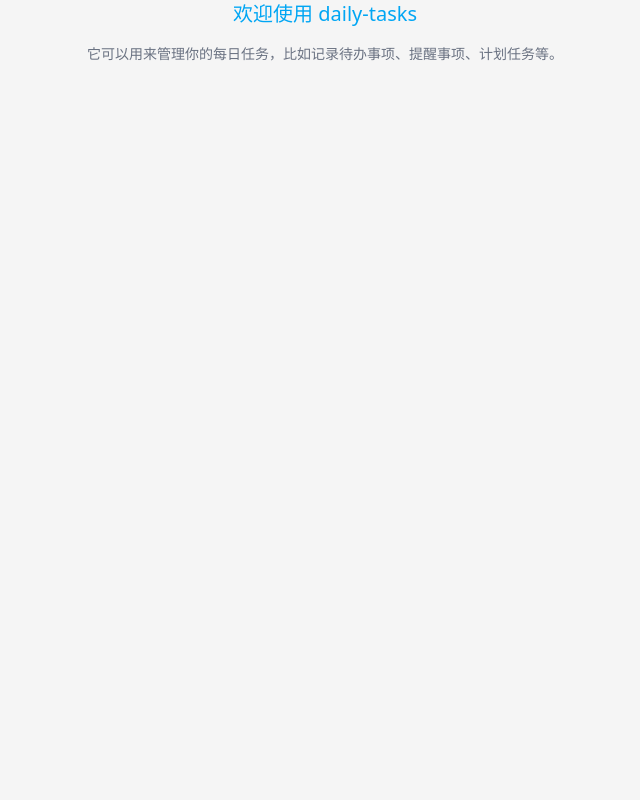
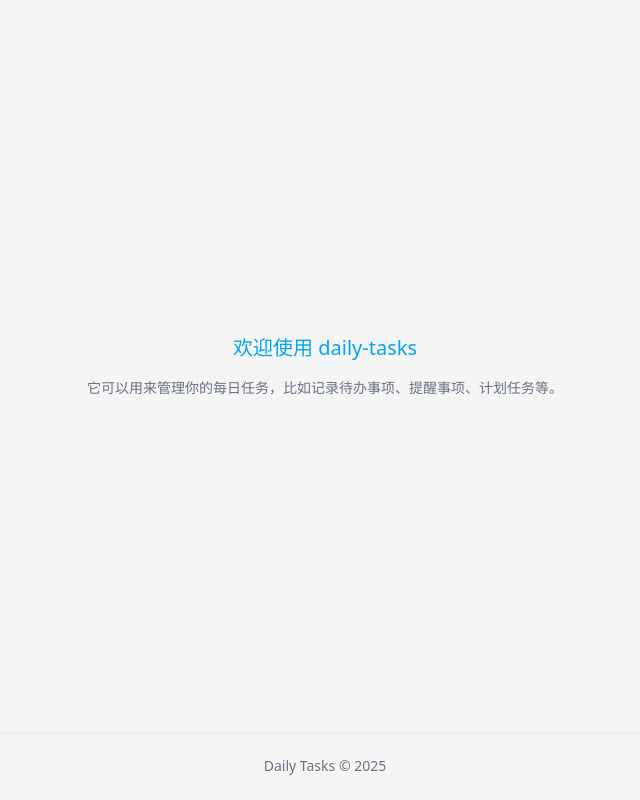
Before and after one commit to MrHzq/daily-tasks, a Vue app: page / in a window 1280 px wide. Shown: the whole page, without its empty margins (315-955 px from the left). Built offline with nearby package versions, Linux system fonts and the light colour scheme.

Commit message:
style: 调整全局布局样式以包含页脚
修改 reset.css 和 App.vue 的布局结构，确保应用容器和子元素高度正确
添加页脚区域并设置样式，保持整体布局的一致性

```diff
--- a/src/App.vue
+++ b/src/App.vue
@@ -1,5 +1,17 @@
 <template>
-  <router-view></router-view>
+  <div class="flex overflow-hidden flex-col bg-white">
+    <!-- 内容 -->
+    <div class="overflow-hidden flex-1 w-full">
+      <router-view class="h-full"></router-view>
+    </div>
+
+    <!-- 页脚 -->
+    <footer class="flex-none px-4 py-6 w-full shadow-inner">
+      <div class="text-sm text-center text-gray-500">
+        <p>Daily Tasks &copy; 2025</p>
+      </div>
+    </footer>
+  </div>
 </template>
 
 <script setup lang="ts"></script>
--- a/src/reset.css
+++ b/src/reset.css
@@ -1,4 +1,5 @@
-#app {
+#app,
+#app > div {
   height: 100vh;
   width: 100vw;
   overflow: hidden;
```
